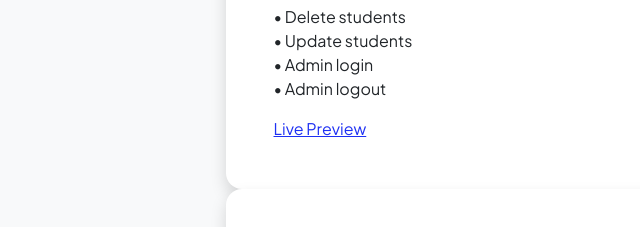
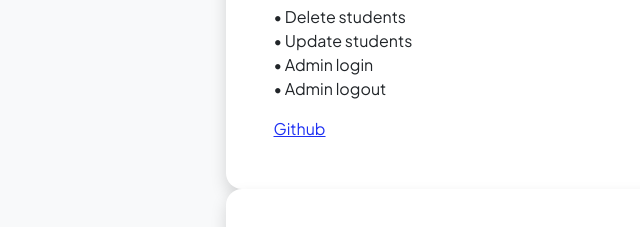
Before and after one commit to Sahil23tanwar/Portfolio, a plain HTML site: page projects.html in a window 1280 px wide. Shown: the part 953-1180 px from the top of the page, 29-669 px from the left. Drawn offline with nearby package versions, Linux system fonts and the light colour scheme.

Commit message:
Update projects.html

```diff
--- a/projects.html
+++ b/projects.html
@@ -90,7 +90,7 @@
                                             • Admin login <br>
                                             • Admin logout <br>
                                             </p>
-                                            <a href="https://sahil23dev.pythonanywhere.com/">Live Preview</a>
+                                            <a href="https://github.com/Sahil23tanwar/University-App">Github</a>
                                     </div>
                                     <img class="img-fluid" style="height: 400px;width: 300px;" src="https://e1.pxfuel.com/desktop-wallpaper/457/59/desktop-wallpaper-radcliffe-camera-oxford-graphic-print-university-of-oxford-thumbnail.jpg"
                                         alt="..." />
```
